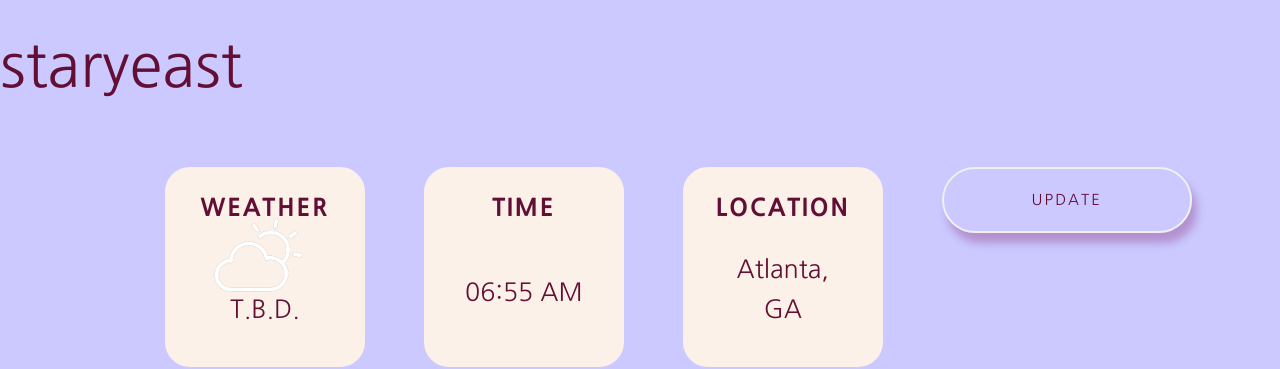
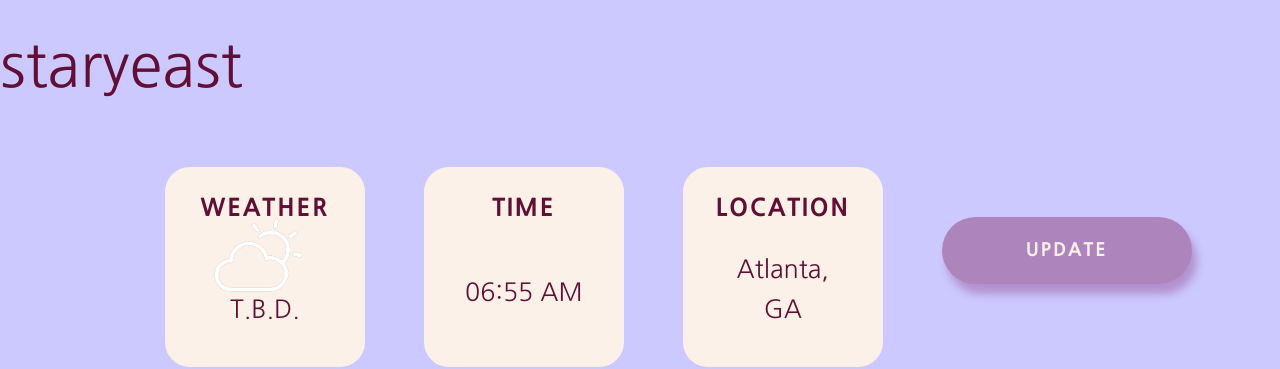
Before and after one commit to NathanDuggal/Hacklytics, a React (Create React App) app: page / in a window 1280 px wide. Shown: the top 369 px of the page. Built offline with nearby package versions, Linux system fonts and the light colour scheme; no server answers.

Commit message:
update button color good

```diff
--- a/src/App.css
+++ b/src/App.css
@@ -198,8 +198,15 @@ body {
 }
 
 .menuButton{
+  font-size: large !important;
+  font-weight: 800 !important;
   width: 250px !important;
   border-radius: 200px !important;
+  color:#fcf1e8 !important;
+  background-color: #ae84bd !important;
+  border: none !important;
+  margin-top: 50px !important;
+  position: relative !important;
 }
 
 .button {
@@ -278,7 +285,6 @@ body {
 
 .playlist-preview {
   text-align: left;
-  margin: 0;
 }
 
 .playlist-selector {
```
